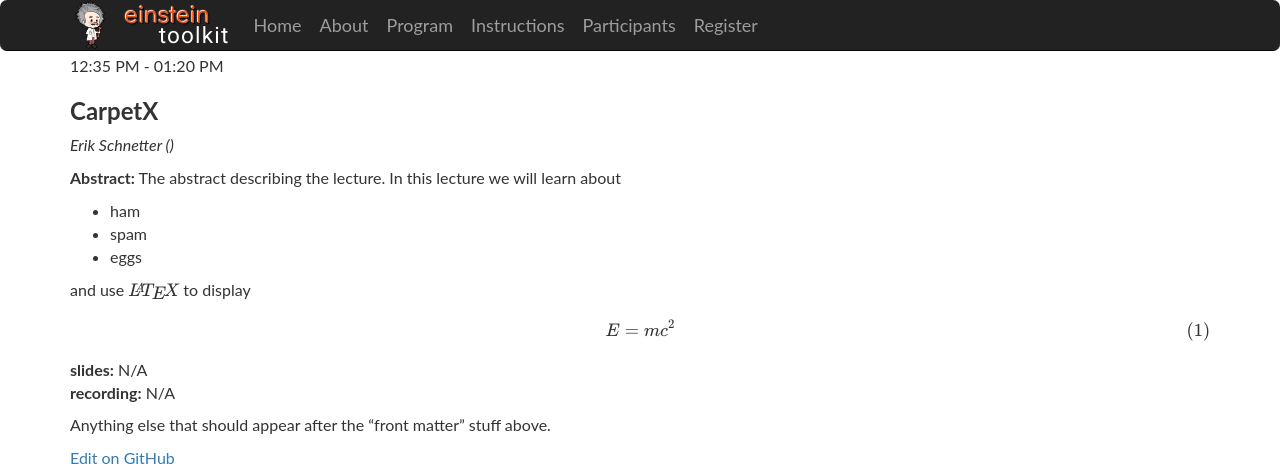
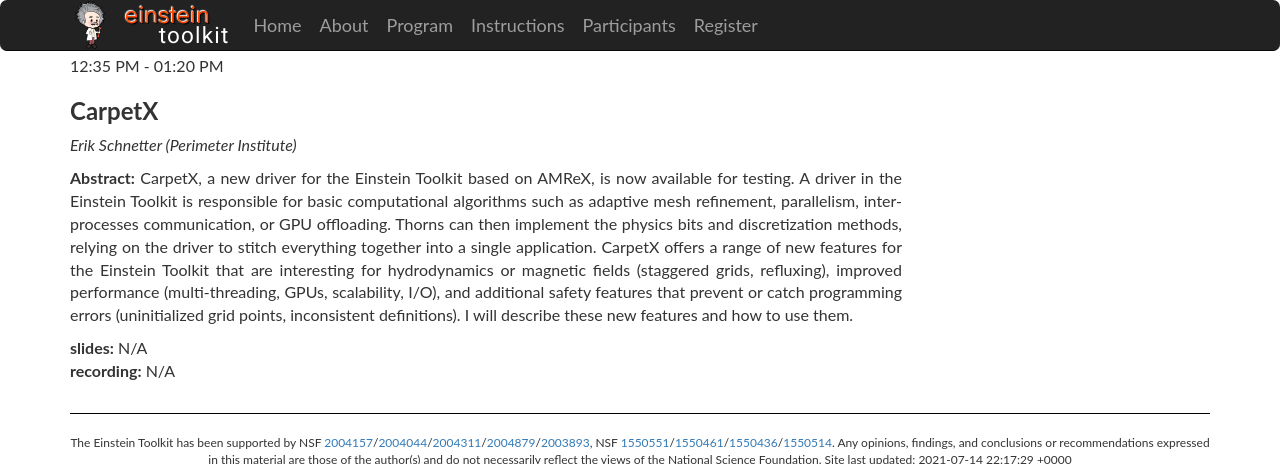
Before and after one commit to EinsteinToolkit/et2021uiuc, a Jekyll site: the page built from _lectures/27-ErikSchnetter/index.md, in a window 1280 px wide, cut to the strip 0-464 px from the top of the page. Built offline with Jekyll 4.4.1, drawn with Linux system fonts in a browser that asks for light colours; formulas are drawn with MathJax 3.

Commit message:
Erik info

```diff
--- a/_lectures/27-ErikSchnetter/index.md
+++ b/_lectures/27-ErikSchnetter/index.md
@@ -3,7 +3,7 @@ layout: default
 usemathjax: true
 title: CarpetX
 author: Erik Schnetter
-institution:
+institution: Perimeter Institute
 # updload your slides as slides.pdf
 # upload your recorded talk as recording.mp4
 # all other files in this directory will show up as "additional files"
@@ -13,25 +13,13 @@ institution:
 {% include base.html %}
 
 {%-capture abstract-%}
-The abstract describing the lecture. In this lecture we will learn about
+CarpetX, a new driver for the Einstein Toolkit based on AMReX, is now available for testing. A driver in the Einstein Toolkit is responsible for basic computational algorithms such as adaptive mesh refinement, parallelism, inter-processes communication, or GPU offloading. Thorns can then implement the physics bits and discretization methods, relying on the driver to stitch everything together into a single application. CarpetX offers a range of new features for the Einstein Toolkit that are interesting for hydrodynamics or magnetic fields (staggered grids, refluxing), improved performance (multi-threading, GPUs, scalability, I/O), and additional safety features that prevent or catch programming errors (uninitialized grid points, inconsistent definitions). I will describe these new features and how to use them.
 
-* ham
-* spam
-* eggs
-
-and use $$\LaTeX$$ to display
-
-$$
-\begin{equation}
-E = m c^2
-\end{equation}
-$$
 {%-endcapture-%}
 
 <div class="col-xs-12" markdown="1">
 {% include lecture.md abstract=abstract %}
 
-Anything else that should appear after the "front matter" stuff above.
 
-[Edit on GitHub](https://github.com/EinsteinToolkit/et2021uiuc/edit/master/{{page.path}})
+<!--[Edit on GitHub](https://github.com/EinsteinToolkit/et2021uiuc/edit/master/{{page.path}})-->
 </div>
```
